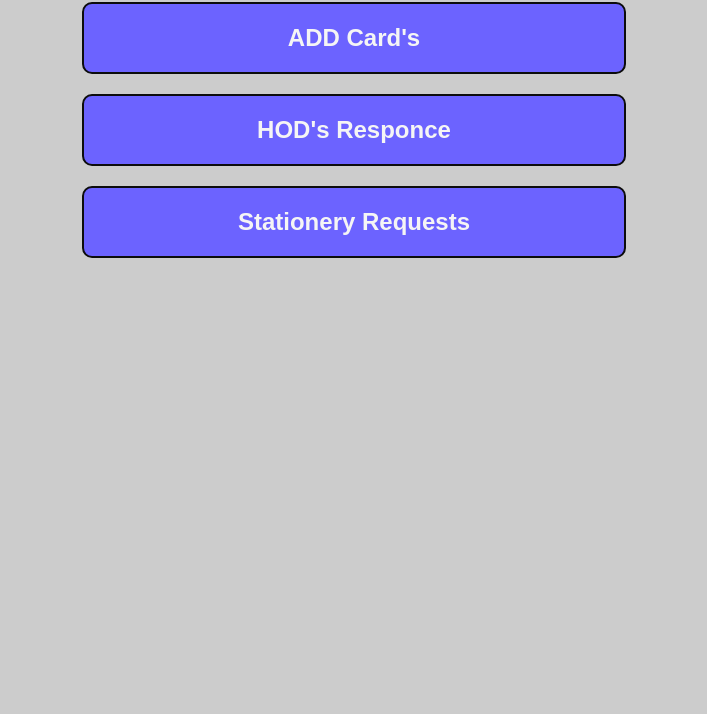
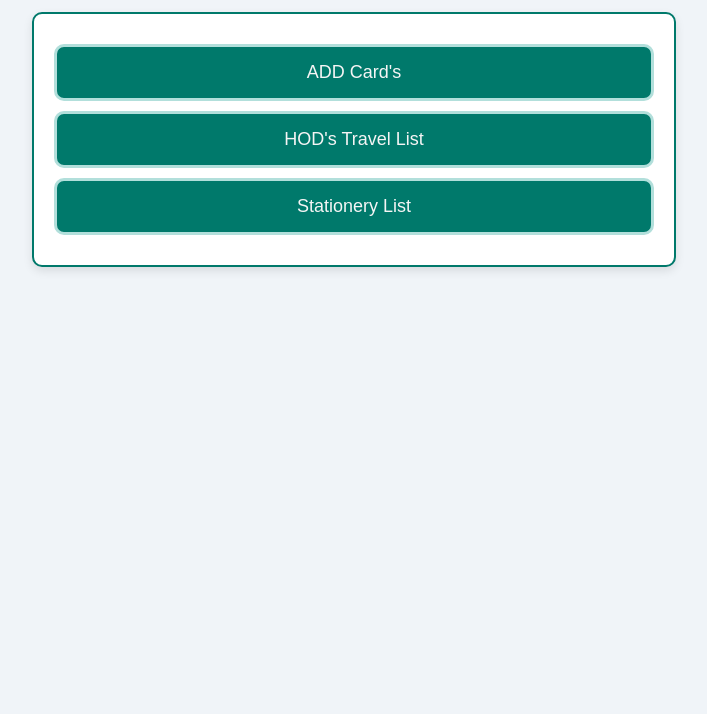
Before and after one commit to 3nobita/10k_Head_land, a plain HTML site: page index.html in a window 1280 px wide. Shown: the part 86-800 px from the top of the page, without its empty margins (286-993 px from the left). Drawn offline with Linux system fonts and the light colour scheme.

Commit message:
Update index.html

```diff
--- a/index.html
+++ b/index.html
@@ -1,51 +1,68 @@
-
 <!DOCTYPE html>
 <html lang="en">
 <head>
     <meta charset="UTF-8">
     <meta name="viewport" content="width=device-width, initial-scale=1.0">
-    <title>Head_land</title>
-   <style>
+    <title>HOD_land</title>
+    <style>
         body {
-            background-color: #ccc;
-            font-family: Arial, sans-serif;
+            background-color: #f0f4f8; /* Light background color */
+            font-family: 'Helvetica Neue', Arial, sans-serif;
             margin: 0;
-            padding: 0;
-            display: flex;
-            flex-direction: column;
-            align-items: center;
+            padding: 20px;
         }
+
+        .container {
+            border: 2px solid #00796b; /* Container border color */
+            border-radius: 10px;
+            padding: 20px;
+            background-color: white; /* Background color for container */
+            box-shadow: 0 4px 10px rgba(0, 0, 0, 0.1); /* Shadow for depth */
+            max-width: 600px; /* Max width for container */
+            margin: 0 auto; /* Center the container */
+            width: 90%; /* Make container responsive */
+        }
+
         h1 {
             text-align: center;
-            margin-top: 20px;
+            margin-bottom: 20px;
+            color: #333;
         }
-        h2 {
-            background-color: #6c63ff;
-            border: 2px solid #0c0c0c;
+
+        .styled-button {
+            background-color: #00796b; /* Button background color */
+            border: 3px solid #b2dfdb;
             text-align: center;
-            width: 80%;
-            max-width: 500px;
-            padding: 20px;
-            margin: 10px 0;
+            width: 100%; /* Full width for button */
+            padding: 15px; /* Slightly smaller padding */
             border-radius: 10px;
+            display: block; /* Block display for full width */
+            margin: 10px 0; /* Margin for buttons */
+            color: whitesmoke;
+            font-size: 18px;
+            cursor: pointer;
+            transition: background-color 0.3s;
         }
-        a {
-            text-decoration: none;
-            color: whitesmoke;
-            font-weight: bold;
+
+        .styled-button:hover {
+            background-color: #004d40; /* Darker shade on hover */
         }
-        @media (max-width: 600px) {
-            h2 {
-                width: 90%;
-                padding: 15px;
-            }
+
+        .header-img {
+            display: block;
+            margin: 0 auto 20px; /* Center image */
+            max-width: 100px;
+            height: auto;
         }
     </style>
 </head>
 <body>
-    <h1>CAE SIMULATION TRAINING PVT LTD</h1>
-    <h2><a href="https://3nobita.github.io/10k_Head_addCard/">ADD Card's</a></h2>
-    <h2><a href="https://3nobita.github.io/10k_head_hodres/">HOD's Responce</a></h2>
-    <h2><a href="https://3nobita.github.io/10k_hod_itemREQ/">Stationery Requests</a></h2>
+    <h1>CAE SIMULATION TRAINING PVT LTD</h1>
+    <div class="container">
+        <button class="styled-button" onclick="window.location.href='https://3nobita.github.io/10k_Head_addCard/'">ADD Card's</button>
+        <button class="styled-button" onclick="window.location.href='https://3nobita.github.io/10k_HOD_req/'">HOD's Travel List</button>
+        <button class="styled-button" onclick="window.location.href='https://3nobita.github.io/10k_hod_itemREQ/'">Stationery List</button>
+
+    </div>
 </body>
 </html>
```
